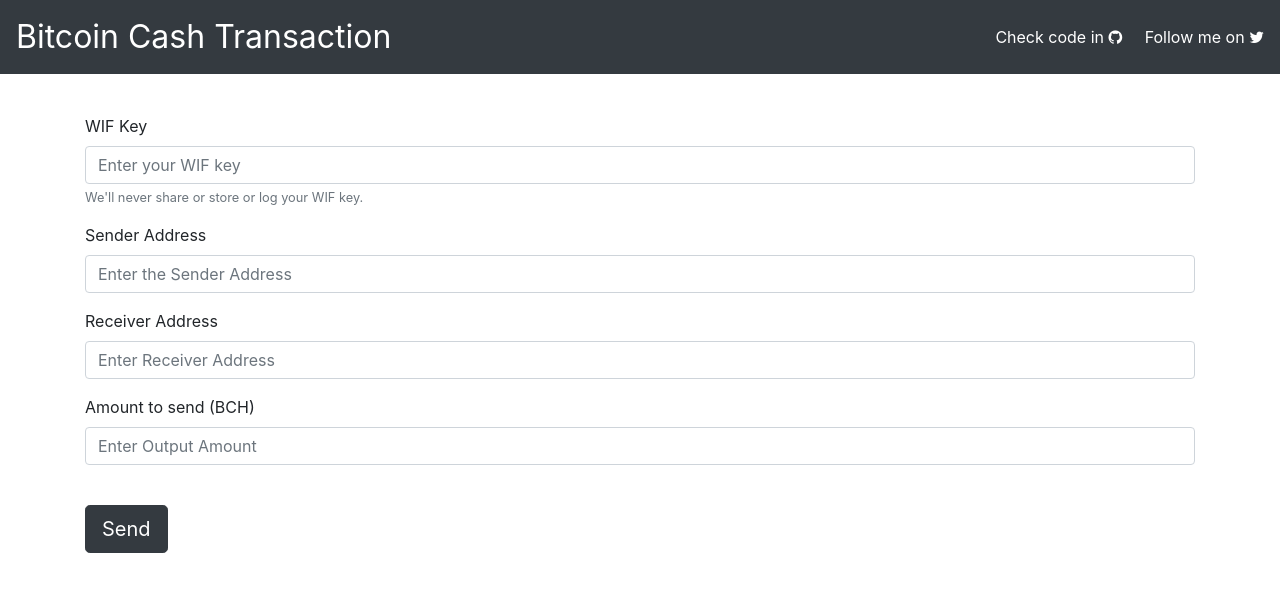
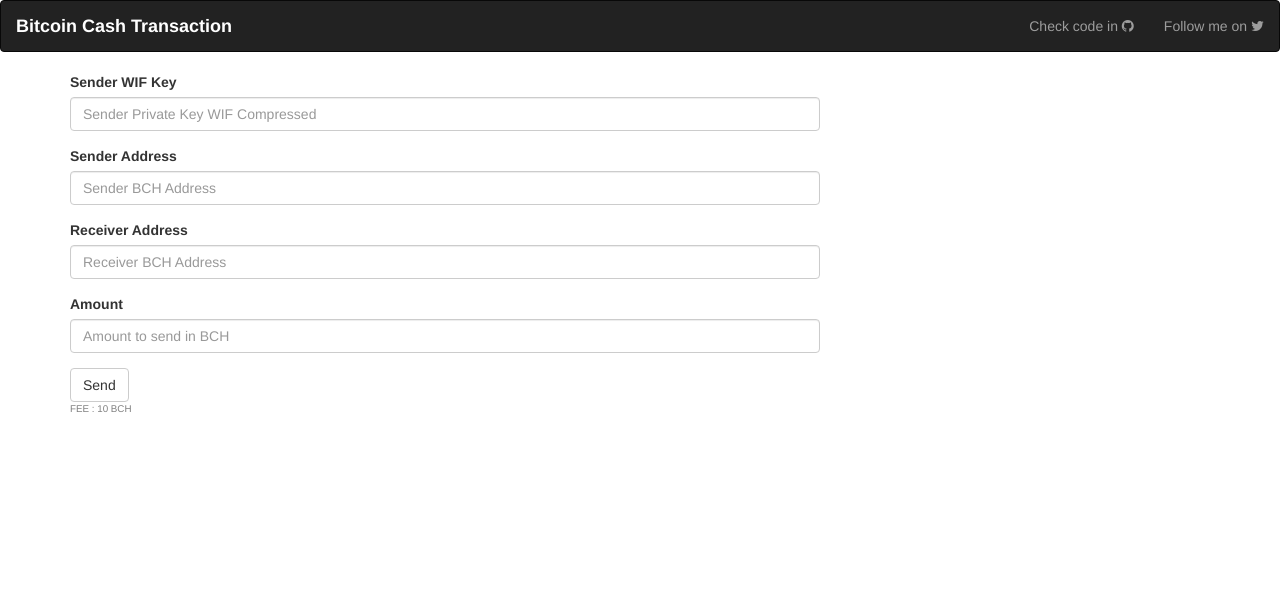
Before and after one commit to omarkad2/bitcoin-cash-trx, a Flask app: template templates/index.html in a window 1280 px wide. Shown: the top 592 px of the page. Run offline with Flask 2, Linux system fonts and the light colour scheme; the template is opened without the code that fills it: values that come from a table or form of the project are taken from there, most other values are stand-ins (such as "Sample title", 1, 10 or a date in 2020); parts of the project's set-up code (start-up, migrations or seed data) failed here and were passed over; some libraries are stand-ins or nearby versions.

Commit message:
Refactor

```diff
--- a/requirements.txt
+++ b/requirements.txt
@@ -2,3 +2,6 @@ requests==2.21.0
 base58==1.0.3
 ecdsa==0.13.2
 Flask==1.0.3
+wtforms==2.2.1
+flask-bootstrap==3.3.7.1
+flask_wtf==0.14.2
--- a/run.py
+++ b/run.py
@@ -1,7 +1,12 @@
-from flask import Flask, render_template, request
+from flask import Flask, render_template, request, abort
+from wtforms import StringField, FloatField, validators, SubmitField
+from flask_wtf import Form
+from flask_bootstrap import Bootstrap
 from transaction import Transaction
 from connector import Connector
 from threading import Thread
+import os
+import requests
 import binascii
 import utils
 import logging
@@ -11,29 +16,67 @@ import time
 logging.basicConfig(level=logging.DEBUG)
 
 app = Flask(__name__)
+app.config['SECRET_KEY'] = binascii.hexlify(os.urandom(10))
+Bootstrap(app)
+
+FEE = 500.0
+connector = Connector()
+class TransactionForm(Form):
+    wif = StringField('Sender WIF Key', [validators.DataRequired("52 characters base58, starts with a 'K' or 'L'")], render_kw={"placeholder": "Sender Private Key WIF Compressed"})
+    senderAddr = StringField('Sender Address', [validators.DataRequired("The sender address is mandatory")], render_kw={"placeholder": "Sender BCH Address"})
+    receiverAddr = StringField('Receiver Address', [validators.DataRequired("The receiver address is mandatory")], render_kw={"placeholder": "Receiver BCH Address"})
+    amount = FloatField('Amount', [validators.DataRequired("The amount should be specified in BCH")], render_kw={"placeholder": "Amount to send in BCH"})
+    submit = SubmitField('Send')
 
 @app.route('/', methods=['GET', 'POST'])
 def index():
-	connector = Connector()
-	Thread(target = connector.listen).start()
-	prevOutputHash = None
-	prevOutputIdx = 0
-	inputAmount = 0
-	outputAmount = 0
-	wif = None
-	senderAddr = None
-	receiverAddr = None
-	if request.method == 'POST' and 'wif' in request.form and 'senderAddr' in request.form and 'receiverAddr' in request.form:
-		wif = str(request.form['wif'].strip())
-		outputAmount = float(request.form['outputAmount'].strip())
-		senderAddr = str(request.form['senderAddr'].strip())
-		receiverAddr = str(request.form['receiverAddr'].strip())
-		transaction = Transaction(wif, senderAddr, receiverAddr, utils.convertBCHtoSatoshis(outputAmount))
-		signedTrx = transaction.buildSignedTransaction()
-		connector.sendTrxMsg(signedTrx)
-		return render_template('result.html', txid=binascii.hexlify(utils.doubleSHA256(signedTrx)[::-1]))
+    form = TransactionForm()
+    error = ""
+    if request.method == 'POST' and form.validate_on_submit():
+        # Get Input Amount & Sender Legacy Address
+        senderResp = requests.get('https://api.blockchair.com/bitcoin-cash/dashboards/address/'+form.senderAddr.data)
+        senderDetails = senderResp.json()['data'][form.senderAddr.data]['address']
+        if senderDetails['formats'] is None:
+            error = "Sender address '{}' is invalid".format(form.senderAddr.data)
+        else :
+            senderLegacyAddress = str(senderDetails['formats']['legacy'])
+            senderCashAddress = str(senderDetails['formats']['cashaddr'])
+            # check if WIF compatible with sender Address
+            if not utils.checkWifAddressCompatibility(str(form.wif.data), senderLegacyAddress):
+                error = "WIF is not compatible with address : {}.".format(senderLegacyAddress)
+            else :
+                # Get Receiver Legacy Address
+                receiverResp = requests.get('https://api.blockchair.com/bitcoin-cash/dashboards/address/'+form.receiverAddr.data)
+                receiverDetails = receiverResp.json()['data'][form.receiverAddr.data]['address']
+                if receiverDetails['formats'] is None:
+                    error = "Receiver address '{}' is invalid".format(form.receiverAddr.data)
+                else :
+                    receiverLegacyAddress = str(receiverDetails['formats']['legacy'])
+                    # Get Previous Transaction Hash & Output Index
+                    transactions = senderResp.json()['data'][form.senderAddr.data]['transactions']
+                    prevTrxHash = str(transactions[0])
+                    trxResp = requests.get('https://api.blockchair.com/bitcoin-cash/dashboards/transactions/'+prevTrxHash)
+                    transactionDetails = trxResp.json()['data'][prevTrxHash]
+                    initialBalance = 0
+                    prevOutputIdx = 0
+                    for output in transactionDetails['outputs']:
+                        if output['recipient'] == senderCashAddress:
+                            prevOutputIdx = int(output['index'])
+                            initialBalance = float(output['value'])
+                            break
+                    logging.debug("Is {} > {} + {}".format(initialBalance, utils.convertBCHtoSatoshis(form.amount.data), FEE))
+                    if utils.convertSatoshistoBCH(initialBalance) < form.amount.data + utils.convertSatoshistoBCH(FEE):
+                        error = "Insufficient balance. You only have {} BCH (< {} BCH + fee)  on this address.".format(utils.convertSatoshistoBCH(initialBalance), form.amount.data)
+                    else :
+                        # Create New Transaction
+                        transaction = Transaction(prevTrxHash, prevOutputIdx, initialBalance,
+                                utils.wifToPrivateKey(str(form.wif.data)), senderLegacyAddress, receiverLegacyAddress, utils.convertBCHtoSatoshis(form.amount.data), FEE)
+                        signedTrx = transaction.buildSignedTransaction()
+                        connector.sendTrxMsg(signedTrx)
+                        return render_template('result.html', txid=binascii.hexlify(utils.doubleSHA256(signedTrx)[::-1]))
 
-	return render_template('index.html')
+    return render_template('index.html', form=form, error=error, fee=utils.convertSatoshistoBCH(FEE))
 
 if __name__ == '__main__':
-	app.run("0.0.0.0")
+    app.run("0.0.0.0")
+    # Thread(target=connector.listen).start()
--- /dev/null
+++ b/static/css/main.css
@@ -0,0 +1,21 @@
+.navbar-dark {
+	margin-bottom: 5vh;
+}
+.result {
+	font-size: 2rem;
+}
+.glow {
+	color: #fff ;
+}
+.small-text {
+	color: gray;
+	font-size: 0.7em;
+}
+.box{
+	padding: 15px 0px 2px 40px;
+	margin-bottom: 35px;
+}
+
+.red{
+	background:lightcoral;
+}
--- a/static/css/styles.css
+++ /dev/null
@@ -1,6 +0,0 @@
-.navbar-dark {
-	margin-bottom: 5vh;
-}
-.result {
-	font-size: 2rem;
-}
--- a/templates/index.html
+++ b/templates/index.html
@@ -1,65 +1,49 @@
-<!DOCTYPE HTML>
-<html>
+{% extends 'bootstrap/base.html' %}
+{% import "bootstrap/wtf.html" as wtf %}
 
-	<head>
-		<title>Bitcoin Cash Transaction</title>
-		<meta charset="utf-8">
-		<meta name="viewport" content="width=device-width, initial-scale=1">
-
-		<!-- Custom CSS -->
-		<link rel="stylesheet" href="{{ url_for('static', filename='css/styles.css') }}">
-		<!-- Bootstrap CSS -->
-		<link rel="stylesheet" href="https://maxcdn.bootstrapcdn.com/bootstrap/4.0.0/css/bootstrap.min.css" integrity="sha384-Gn5384xqQ1aoWXA+058RXPxPg6fy4IWvTNh0E263XmFcJlSAwiGgFAW/dAiS6JXm"
-		crossorigin="anonymous">
+{% block styles %}
+{{ super() }}
+<link rel="stylesheet" href="{{ url_for('static', filename='css/main.css') }}">
 <!-- Fontawesome CSS -->
 <link rel="stylesheet" href="https://cdnjs.cloudflare.com/ajax/libs/font-awesome/4.7.0/css/font-awesome.min.css">
-	</head>
+{% endblock %}
 
-	<body>
-		<nav class="navbar navbar-expand-lg navbar-dark bg-dark">
-			<a class="navbar-brand" href="/" style="font-size:2rem;">Bitcoin Cash Transaction</a>
-			<ul class="navbar-nav mr-auto">
-			</ul>
-			<span class="navbar-text">
+{% block title %}
+Bitcoin Cash Transaction
+{% endblock %}
+
+{% block content %}
+
+<nav class="navbar navbar-inverse">
+    <a class="navbar-brand" href="/"><label class="glow">Bitcoin Cash Transaction</label></a>
+    <div id="navbar" class="navbar-collapse collapse">
+        <ul class="nav navbar-nav navbar-right">
+        <li>
             <a target="_blank" rel="noopener noreferrer" href="https://github.com/omarkad2/bitcoin-cash-trx">
                 Check code in <i class="fa fa-github"></i>
             </a>
-				&nbsp;&nbsp;&nbsp;
+        </li>
+        <li>
             <a target="_blank" rel="noopener noreferrer" href="https://twitter.com/Cit3stra">
                 Follow me on <i class="fa fa-twitter"></i>
             </a>
-			</span>
+        </li>
+    </div>
 </nav>
+
 <div class="container">
-			<form method="POST" action="">
-				<div class="form-group">
-					<label for="wif">WIF Key</label>
-					<input type="text" class="form-control" name="wif" id="wif" placeholder="Enter your WIF key" aria-describedby="wifHelp">
-					<small id="wifHelp" class="form-text text-muted">We'll never share or store or log your WIF key.</small>
+    <div class="row">
+        <div class="col-md-8">
+            {% if error %}
+                <div class="box red">
+                    <p class="space-above"><strong>{{ error }}</strong></p>
                 </div>
-				<div class="form-group">
-					<label for="senderAddr">Sender Address</label>
-					<input type="text" class="form-control" name="senderAddr" id="senderAddr" placeholder="Enter the Sender Address">
+            {% endif %}
+
+            {{ wtf.quick_form(form) }}
+            <p class="small-text">FEE : {{ fee }} BCH</p>
         </div>
-				<div class="form-group">
-					<label for="receiverAddr">Receiver Address</label>
-					<input type="text" class="form-control" name="receiverAddr" id="receiverAddr" placeholder="Enter Receiver Address">
     </div>
-				<div class="form-group">
-					<label for="prevOutputIdx">Amount to send (BCH)</label>
-					<input type="text" class="form-control" name="outputAmount" id="outputAmount" placeholder="Enter Output Amount">
 </div>
-				<br>
-				<button type="submit" class="btn btn-dark btn-lg">Send</button>
-			</form>
-		</div>
-		<!-- jQuery first, then Popper.js, then Bootstrap JS -->
-		<script src="https://code.jquery.com/jquery-3.2.1.slim.min.js" integrity="sha384-KJ3o2DKtIkvYIK3UENzmM7KCkRr/rE9/Qpg6aAZGJwFDMVNA/GpGFF93hXpG5KkN"
-		crossorigin="anonymous"></script>
-		<script src="https://cdnjs.cloudflare.com/ajax/libs/popper.js/1.12.9/umd/popper.min.js" integrity="sha384-ApNbgh9B+Y1QKtv3Rn7W3mgPxhU9K/ScQsAP7hUibX39j7fakFPskvXusvfa0b4Q"
-		crossorigin="anonymous"></script>
-		<script src="https://maxcdn.bootstrapcdn.com/bootstrap/4.0.0/js/bootstrap.min.js" integrity="sha384-JZR6Spejh4U02d8jOt6vLEHfe/JQGiRRSQQxSfFWpi1MquVdAyjUar5+76PVCmYl"
-		crossorigin="anonymous"></script>
-	</body>
 
-</html>
+{% endblock %}
```
Also changed, not shown: connector.py (+17 -11 lines), templates/result.html (+27 -25 lines), transaction.py (+7 -26 lines), utils.py (+64 -59 lines), 1 other file. Lines whose indentation alone changed are shown as unchanged.
